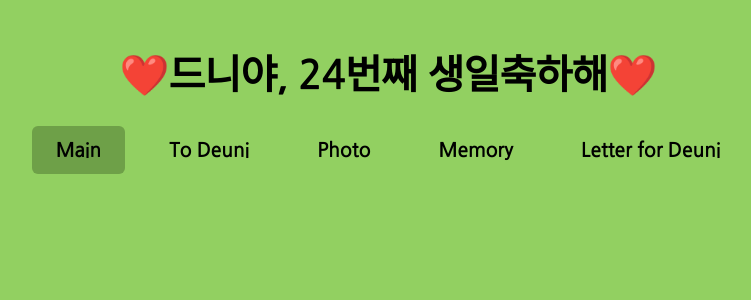
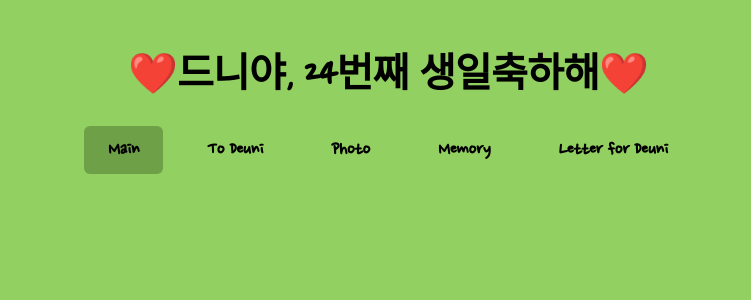
Before and after one commit to osohyun0224/HBD-Deuni-for-Deploy, a Next.js app: page / in a window 1280 px wide. Shown: the top 300 px of the page, without its empty margins (252-1003 px from the left). Built offline with nearby package versions, Linux system fonts and the light colour scheme.

Commit message:
Feat: , crossOrigin 서버요청 올바르게 되도록 구현

```diff
--- a/src/pages/_document.tsx
+++ b/src/pages/_document.tsx
@@ -33,7 +33,7 @@
       <Html>
         <Head>
           <link rel="preconnect" href="https://fonts.googleapis.com" />
-          <link rel="preconnect" href="https://fonts.gstatic.com" crossorigin />
+          <link rel="preconnect" href="https://fonts.gstatic.com" crossOrigin="anonymous" />
           <link href="https://fonts.googleapis.com/css2?family=Nanum+Gothic:wght@400;700;800&family=Nanum+Pen+Script&display=swap" rel="stylesheet" />
         </Head>
         <body>
--- a/src/pages/index.tsx
+++ b/src/pages/index.tsx
@@ -1,8 +1,8 @@
-import React, { useState } from 'react';
-import styled from 'styled-components';
+import React, { useState } from "react";
+import styled from "styled-components";
 
 const Main = styled.main`
-  background-color: #92D061;
+  background-color: #92d061;
   min-height: 100vh;
   display: flex;
   flex-direction: column;
@@ -14,7 +14,7 @@
 `;
 
 const Title = styled.h1`
-  font-family: Nanum Gothic;
+  font-family: "Nanum Pen Script", cursive;
   font-size: 40px;
   font-weight: 700;
   line-height: 22px;
@@ -25,7 +25,7 @@
 `;
 
 const Button = styled.button`
-  font-family: Nanum Gothic;
+  font-family: "Nanum Pen Script", sans-serif;
   font-size: 20px;
   font-weight: 700;
   line-height: 22px;
@@ -42,7 +42,7 @@
     outline: none;
   }
   &.active {
-    background-color: #6EA048;
+    background-color: #6ea048;
   }
 `;
 
@@ -54,8 +54,8 @@
 `;
 
 const IndexPage = () => {
-  const [activeButton, setActiveButton] = useState('Main');
-  const buttons = ['Main', 'To Deuni', 'Photo', 'Memory', 'Letter for Deuni'];
+  const [activeButton, setActiveButton] = useState("Main");
+  const buttons = ["Main", "To Deuni", "Photo", "Memory", "Letter for Deuni"];
 
   const handleClick = (buttonName: string) => {
     setActiveButton(buttonName);
@@ -68,7 +68,7 @@
         {buttons.map((button, index) => (
           <Button
             key={index}
-            className={activeButton === button ? 'active' : ''}
+            className={activeButton === button ? "active" : ""}
             onClick={() => handleClick(button)}
           >
             {button}
```
